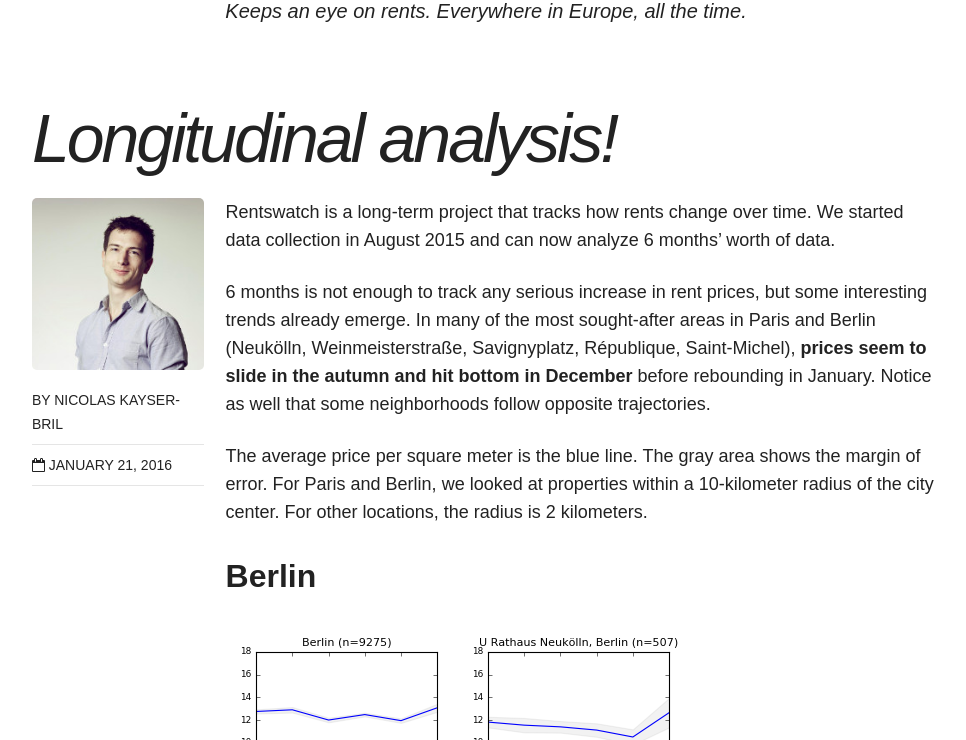
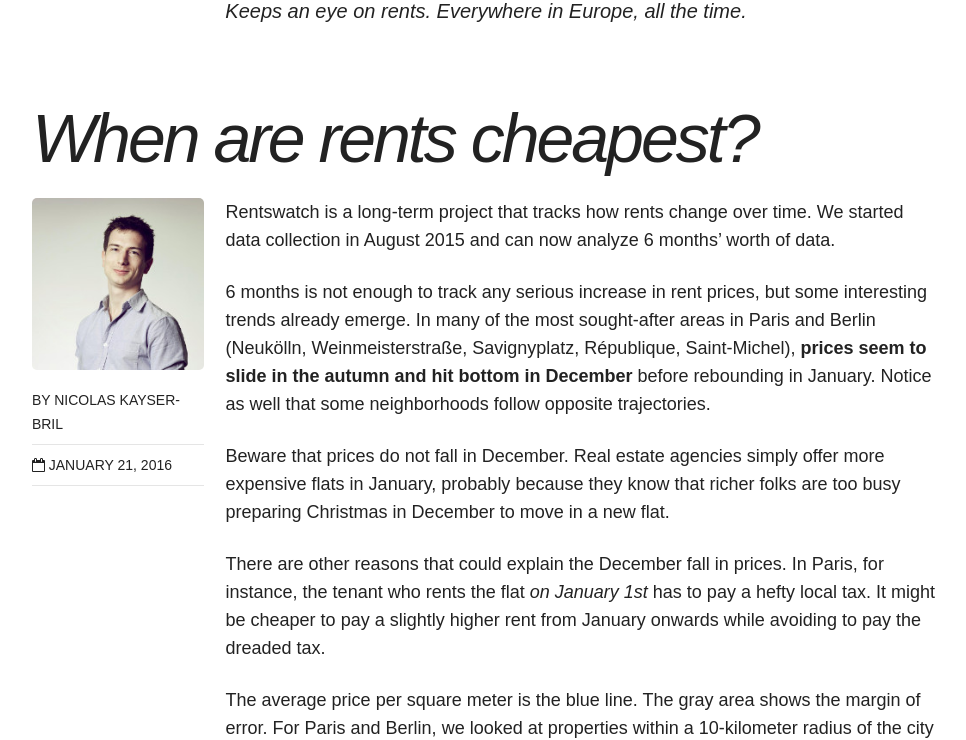
Before and after one commit to jplusplus/rentswatch-blog, a Jekyll site: the page built from _posts/2016-01-21-longitudinal-analysis.md, in a window 1280 px wide and 900 px high, scrolled down 191 px, cut to the strip 160-900 px from the top of the window. Shown: the whole strip, without its empty margins (154-1120 px from the left). Built offline with Jekyll 4.4.1, drawn with Linux system fonts in a browser that asks for light colours; nearby versions of some CDN libraries; some of the changed text lies outside the part shown.

Commit message:
changed evolution

```diff
--- a/_posts/2016-01-21-longitudinal-analysis.md
+++ b/_posts/2016-01-21-longitudinal-analysis.md
@@ -1,6 +1,6 @@
 ---
 layout: post
-title: "Longitudinal analysis!"
+title: "When are rents cheapest?"
 excerpt: "December is when you should look for a flat."
 author: nkb
 date: 2016-01-21
@@ -9,6 +9,10 @@ date: 2016-01-21
 Rentswatch is a long-term project that tracks how rents change over time. We started data collection in August 2015 and can now analyze 6 months' worth of data.
 
 6 months is not enough to track any serious increase in rent prices, but some interesting trends already emerge. In many of the most sought-after areas in Paris and Berlin (Neukölln, Weinmeisterstraße, Savignyplatz, République, Saint-Michel), **prices seem to slide in the autumn and hit bottom in December** before rebounding in January. Notice as well that some neighborhoods follow opposite trajectories.
+
+Beware that prices do not fall in December. Real estate agencies simply offer more expensive flats in January, probably because they know that richer folks are too busy preparing Christmas in December to move in a new flat.
+
+There are other reasons that could explain the December fall in prices. In Paris, for instance, the tenant who rents the flat _on January 1st_ has to pay a hefty local tax. It might be cheaper to pay a slightly higher rent from January onwards while avoiding to pay the dreaded tax.
 
 The average price per square meter is the blue line. The gray area shows the margin of error. For Paris and Berlin, we looked at properties within a 10-kilometer radius of the city center. For other locations, the radius is 2 kilometers.
 
@@ -20,6 +24,8 @@ The average price per square meter is the blue line. The gray area shows the mar
 
 !["Prices in Paris over time"](../images/graph-Paris.png)
 
+[The source code for these visualizations is available on GitHub](https://github.com/jplusplus/rentswatch-stats/blob/master/analyses/evolution/evolution.py).
+
 ## Want to see the data for your city?
 
 Rentswatch aims at fostering quality journalism on the housing crisis. We are looking for exclusive media partners in Europe to explore the data with us. Contact us at contact@rentswatch.com
```
